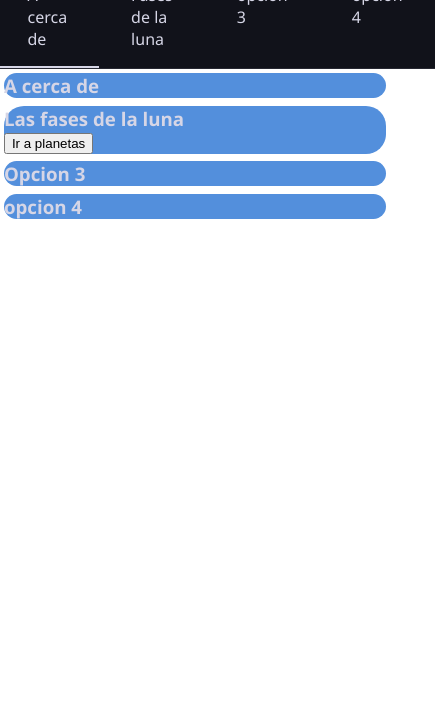
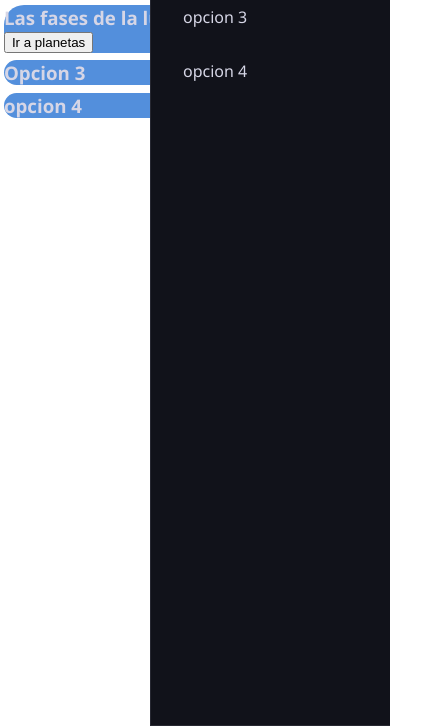
Before and after one commit to MatiasBartoluche/realidad-aumentada-jardin, a plain HTML site: page index.html in a window 390 px wide. Shown: the part 118-844 px from the top of the page, 435 px wide, since content can reach past the window. Drawn offline with nearby package versions, Linux system fonts and the light colour scheme.

Commit message:
Aplicando css para menu vertical con media query

```diff
--- a/css/estilos.css
+++ b/css/estilos.css
@@ -17,6 +17,8 @@
     --header-height: 5vh;
     --section--height: 90vh;
 }
+
+/* ######################### Estilos para pantallas de PC y Notebook #############################*/
 
 *{
     margin: 0;
@@ -56,6 +58,7 @@ nav{
 nav ul{
     list-style: none;
     display: flex;
+    padding: 0;
 }
 
 nav li{
@@ -89,3 +92,25 @@ section{
     background-color: var(--primary-color);
     border-radius: 20px;
 }
+
+/*########################## estilos #####################*/
+
+@media screen and (max-width: 700px){
+    nav{
+        position: fixed;
+        top: 0; /* ubicar el menuarriba a la derecha */
+        right: 0;
+        height: 100vh; /* ocupa todo el alto de la pantalla */
+        width: min(15em, 100%); /* limitando el ancho */
+        border-left: 1px solid var(--hover-color);
+    }
+
+    nav ul{
+        width: 100%; /* cda elemento de la lista ocupa todo el ancho del contenedor*/
+        flex-direction: column; /* elementos mostrados uno debajo del otro*/
+    }
+
+    nav a.active-link{
+        border-bottom: none;
+    }
+}
```
